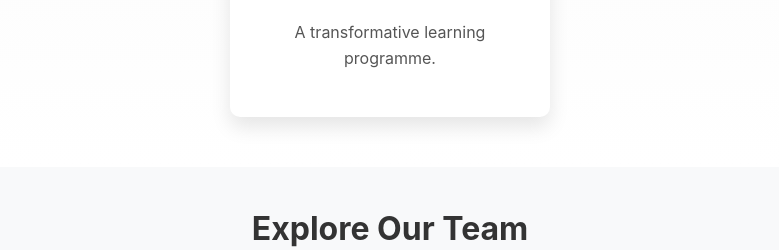
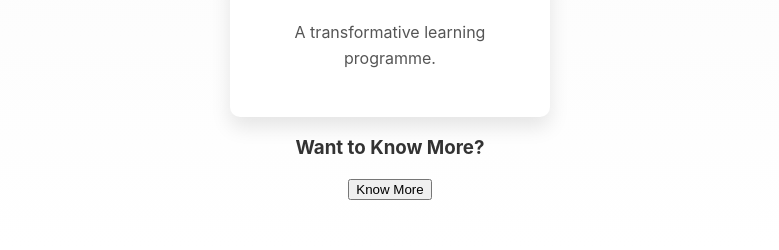
Before and after one commit to varundachuu/MyProject, a React (Create React App) app: page / in a window 1280 px wide. Shown: the part 4343-4593 px from the top of the page, without its empty margins (250-1029 px from the left). Built offline with nearby package versions, Linux system fonts and the light colour scheme.

Commit message:
Update OtherServices.js

```diff
--- a/src/components/js_components/OtherServices.js
+++ b/src/components/js_components/OtherServices.js
@@ -1,8 +1,9 @@
-import React, {useRef}from "react";
+import React, { useRef, useState } from "react";
 import "../css-files/services.css";
 
 const Services = () => {
   const otherServicesRef = useRef(null);
+  const [isEnlarged, setIsEnlarged] = useState(false);
 
   const services = [
     {
@@ -12,21 +13,37 @@ const Services = () => {
     },
   ];
 
+  const handleButtonClick = () => {
+    setIsEnlarged(true);
+
+    // Optional: shrink back after a delay
+    setTimeout(() => {
+      setIsEnlarged(false);
+    }, 1000);
+  };
+
   return (
     <section ref={otherServicesRef} id="OtherServices" className="services-section">
       <h2 className="services-heading">Our Other Programmes</h2>
-      <p className="services-subheading">
-        Our other range of programmes.
-      </p>
+      <p className="services-subheading">Our other range of programmes.</p>
       <div className="services-grid">
         {services.map((service, index) => (
           <div key={index} className="service-card">
             <div className="service-icon">{service.icon}</div>
             <h3 className="service-title">{service.title}</h3>
+
             <p className="service-description">{service.description}</p>
           </div>
         ))}
       </div>
+
+      <h3 className="services-know-more-heading">Want to Know More?</h3>
+      <button
+        className={`know-more-button ${isEnlarged ? "enlarged" : ""}`}
+        onClick={handleButtonClick}
+      >
+        Know More
+      </button>
     </section>
   );
 };
```
